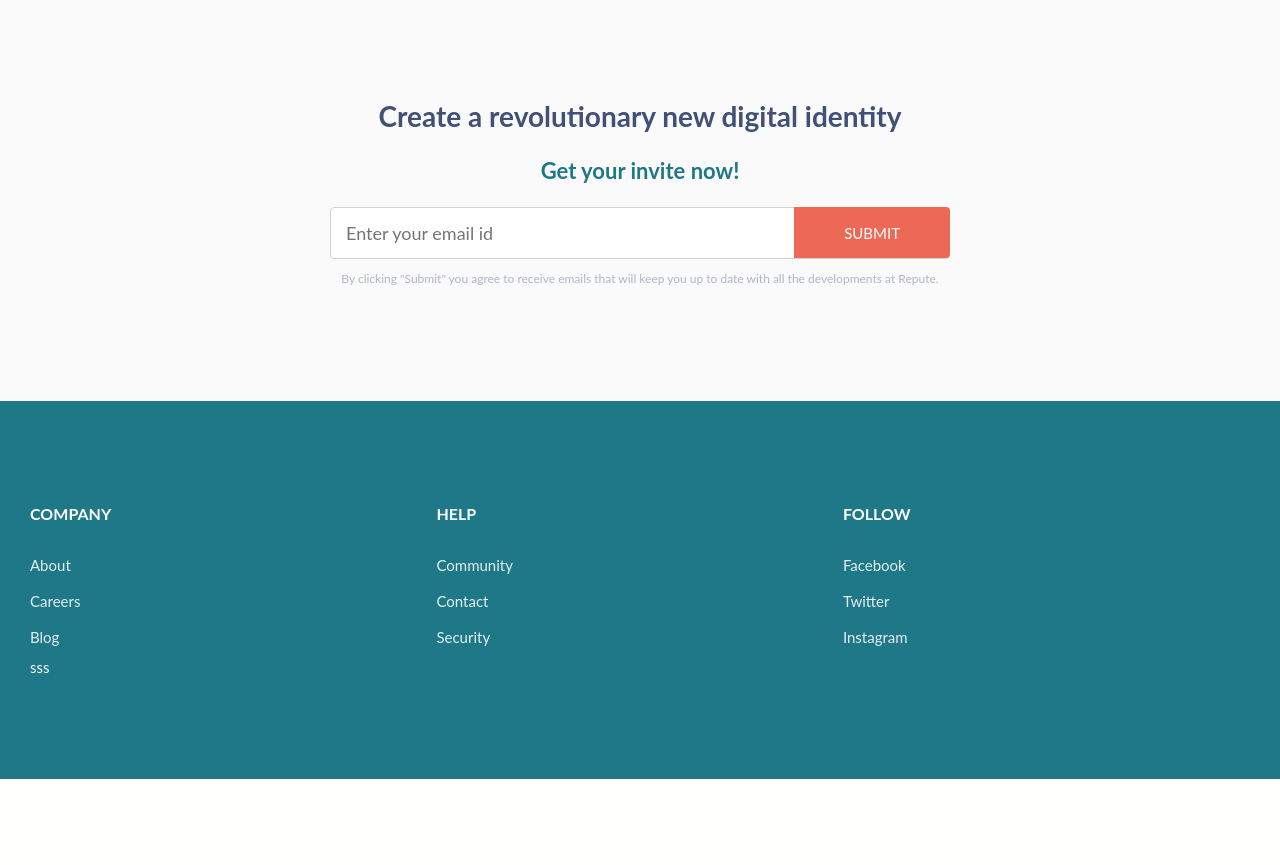
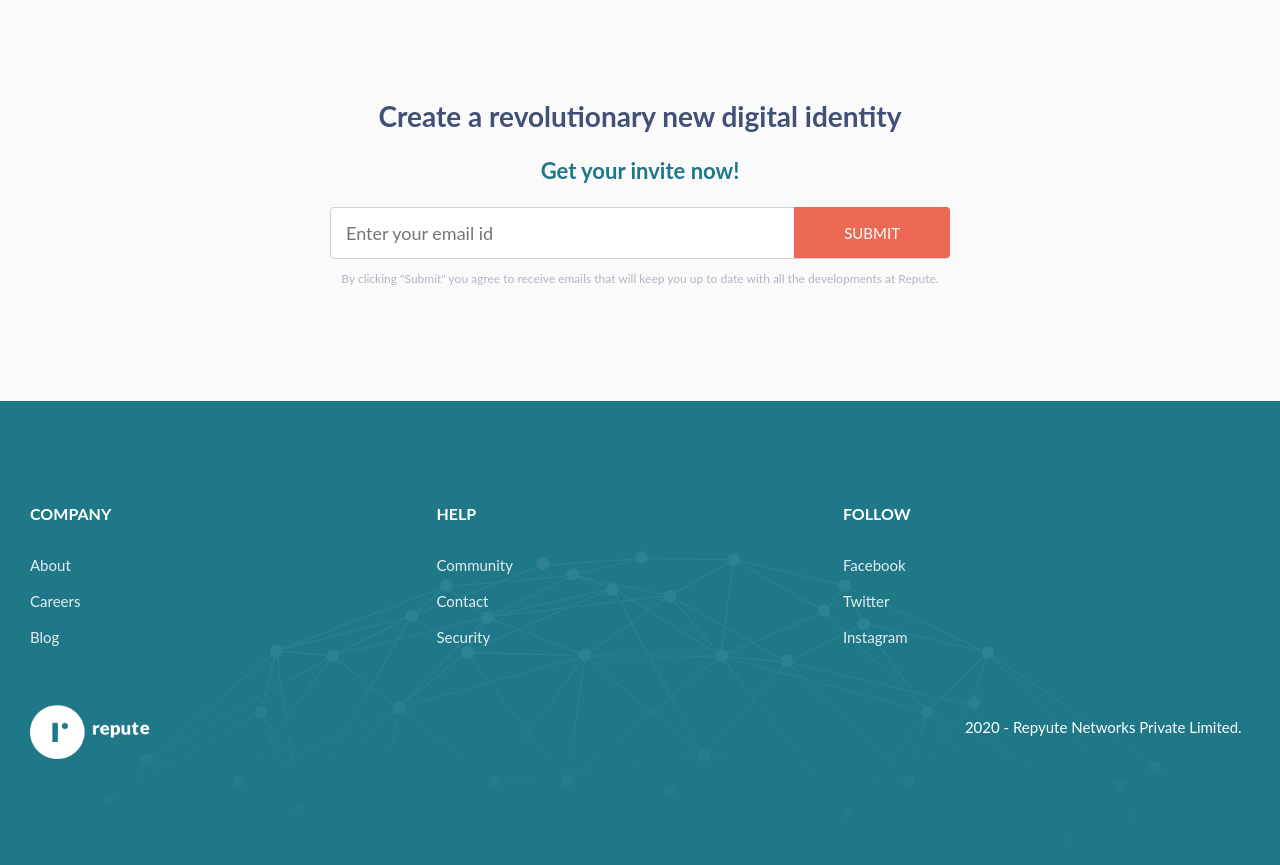
Before and after one commit to baijusweb/baijusweb.github.io, a PHP site: page /repyute/index.html in a window 1280 px wide. Shown: the part 2722-3587 px from the top of the page. Before the commit the page ends 3501 px from the top, so only its background shows below. Run offline with PHP 8.4, Linux system fonts and the light colour scheme.

Commit message:
completed footer

```diff
--- a/repyute/assets/css/common.css
+++ b/repyute/assets/css/common.css
@@ -527,29 +527,48 @@ header .right-nav a {
 
 footer {
   width: 100%;
-  background-color: #1E7888;
+  background: url(../images/footer-bg.png) #1e7888 no-repeat;
+  background-position: center 150px;
   color: white;
   padding: 100px 0;
 }
-footer .col-1-3{
+footer .col-1-3 {
   display: inline-block;
   width: 33%;
 }
-footer .col-1-3 h6{
+footer .col-1-3 h6 {
   text-transform: uppercase;
 }
-footer .col-1-3 a{
+footer .col-1-3 a {
   width: 100%;
   padding: 6px 0;
 }
-footer a{
+footer a {
   display: inline-block;
   color: #e4eeef;
   text-decoration: none;
 }
-
-
-
+footer .footer-bottom{
+  padding-top: 50px;
+}
+footer .footer-bottom .footer-logo {
+  display: inline-block;
+  width: 30%;
+}
+footer .footer-bottom .footer-logo {
+  display: inline-block;
+  width: 29%;
+}
+footer .footer-bottom .footer-logo img{
+  width: 120px;
+}
+footer .footer-bottom .footer-copy {
+  width: 70%;
+  display: inline-block;
+  vertical-align: top;
+  text-align: right;
+  padding-top: 10px;
+}
 
 @media (max-width: 767px) {
   .grid {
--- a/repyute/index.html
+++ b/repyute/index.html
@@ -224,23 +224,30 @@
         <div class="grid">
           <div class="col-1-3">
             <h6>Company</h6>
-            <a href="">About</a>
+            <a href="about.html">About</a>
             <a href="">Careers</a>
             <a href="">Blog</a>
           </div>
           <div class="col-1-3">
             <h6>Help</h6>
             <a href="">Community</a>
-            <a href="">Contact</a>
+            <a href="contact.html">Contact</a>
             <a href="">Security</a>
           </div>
           <div class="col-1-3">
             <h6>Follow</h6>
-            <a href="">Facebook</a>
-            <a href="">Twitter</a>
-            <a href="">Instagram</a>
+            <a href="https://www.facebook.com/repyute" target="_blank">Facebook</a>
+            <a href="https://twitter.com/repyute" target="_blank">Twitter</a>
+            <a href="https://www.instagram.com/repute_net/" target="_blank">Instagram</a>
           </div>
-          <div>sss</div>
+          <div class="footer-bottom">
+            <div class="footer-logo">
+              <img src="./assets/images/repyute-logo-white.png" alt="repyute logo white">
+            </div>
+            <div class="footer-copy">
+              <script>document.write(new Date().getFullYear())</script> - Repyute Networks Private Limited.
+            </div>
+          </div>
         </div>
       </footer>
     </div>
```
Also changed, not shown: repyute/assets/images/footer-bg.png (added), repyute/assets/images/repyute-logo-white.png (added).
